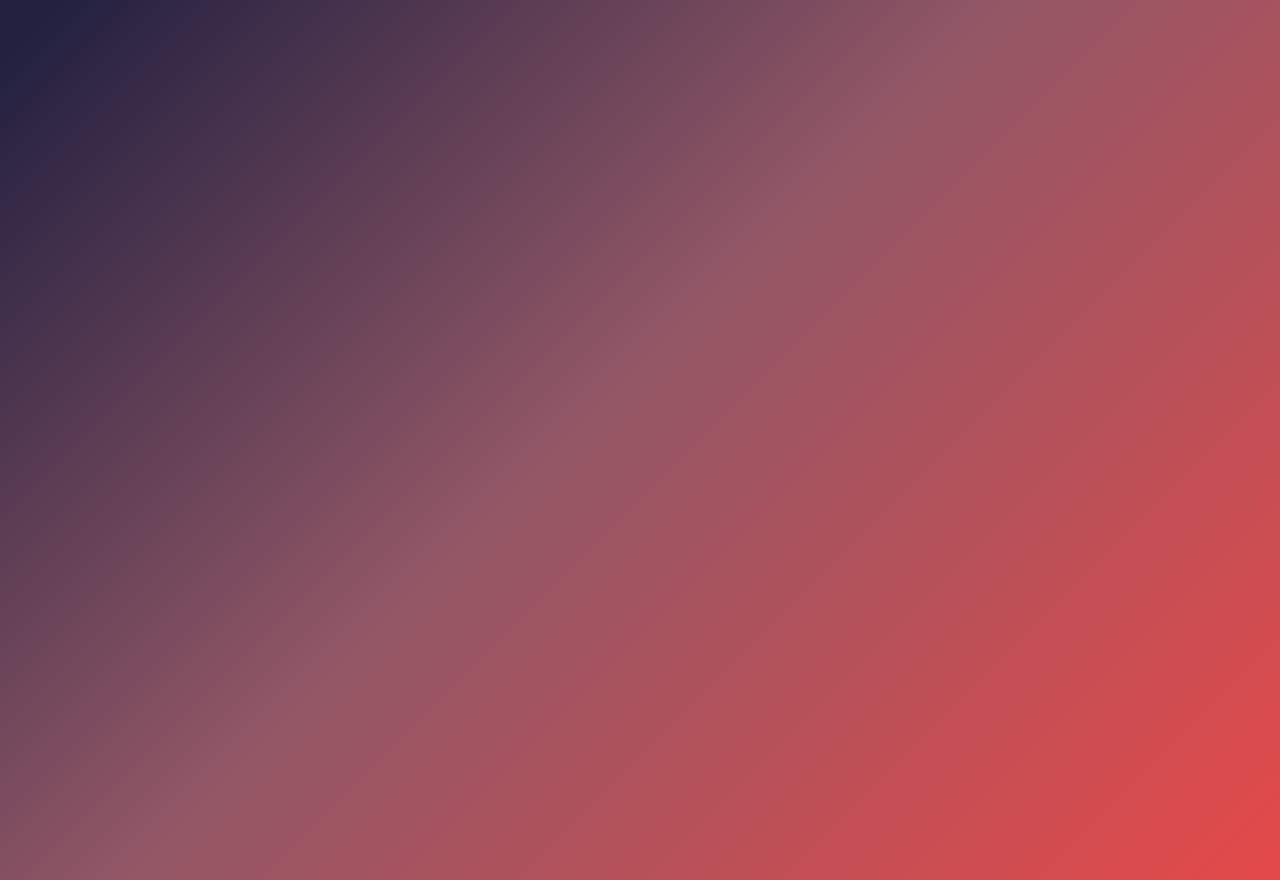
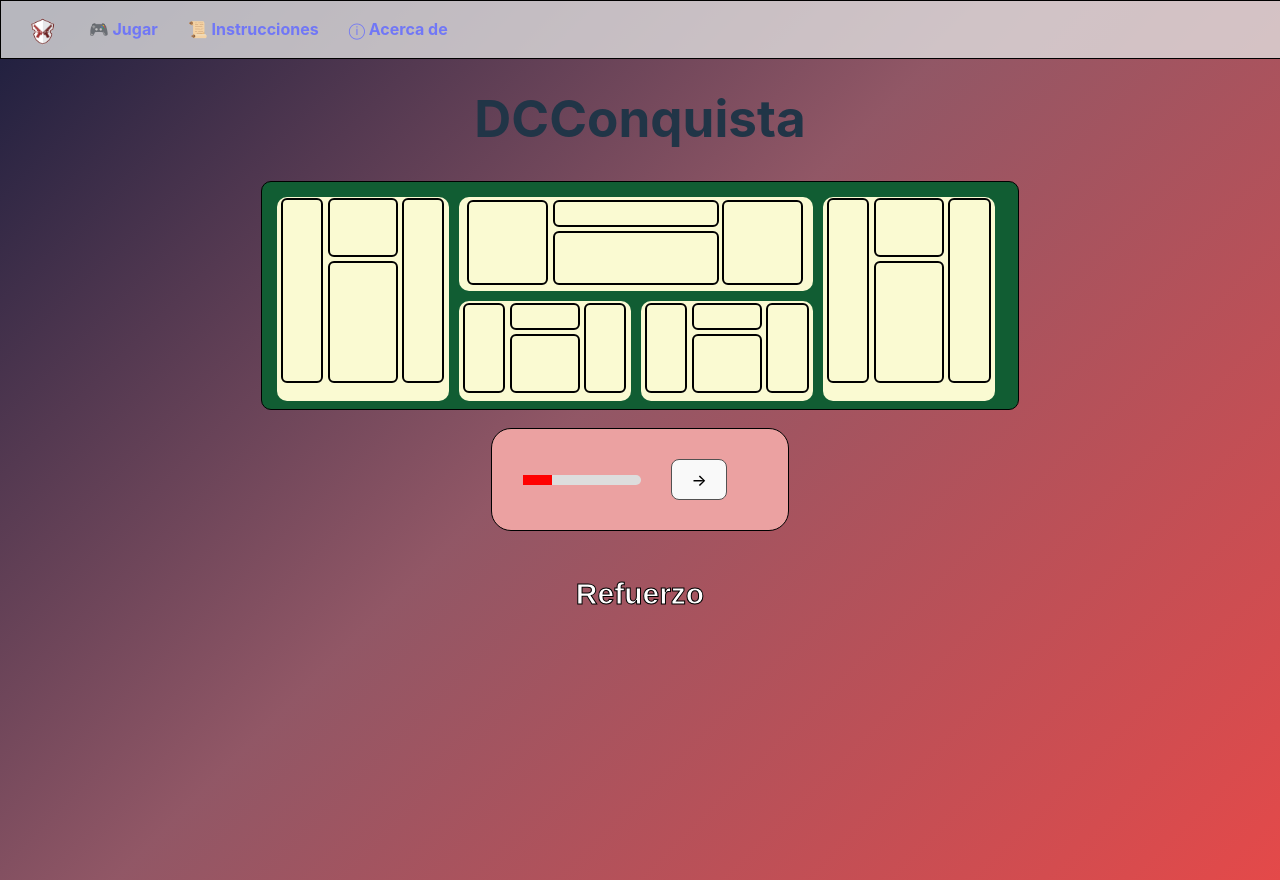
Before and after one commit to drcid98/frontend-web, a React (Vite) app: page /game in a window 1280 px wide. Before the commit this address had no page. Built offline with nearby package versions, Linux system fonts and the light colour scheme.

Commit message:
pocos cambios tablero

```diff
--- a/src/common/Routing.jsx
+++ b/src/common/Routing.jsx
@@ -3,6 +3,7 @@ import Landing from "../pages/Landing";
 import Main from "../pages/Main";
 import About from "../pages/About";
 import Rules from "../pages/Rules";
+import Game from "../pages/Game";
 
 function Routing(){
     return (
@@ -13,6 +14,7 @@ function Routing(){
                 <Route path={'/main'} element={<Main/>}/>
                 <Route path={'/about'} element={<About/>}/>
                 <Route path={'/rules'} element={<Rules/>}/>
+                <Route path={'/game'} element={<Game/>}/>
             </Routes>
         </BrowserRouter>
         </>
--- a/src/game/Board.css
+++ b/src/game/Board.css
@@ -45,5 +45,5 @@
   border: 1px solid black;
   background-color: rgb(17, 93, 51);
   height: 100%;
-    border-radius: 20px;
+  border-radius: 10px;
 }
--- a/src/game/Cell.css
+++ b/src/game/Cell.css
@@ -1,30 +1,26 @@
-.territory1 {
-    grid-area: territory1;
-    transition: outline-color 0.3s ease-in-out;
-  }
 
 .territory1:hover {
-    border-color: red;
-    outline: 3px solid red;
+  border-color: rgba(255, 0, 0, 1);
+  background-color: rgba(255, 0, 0, 0.3);
   z-index: 9999;
 }
 .territory2:hover {
   border-color: rgba(0, 255, 0, 1);
-    outline: 3px solid rgba(0, 255, 0, 1);
+  background-color: rgba(0, 255, 0, 0.3);
   z-index: 9999;
 }
 .territory3:hover {
   border-color: rgba(0, 0, 255, 1);
-    outline: 3px solid rgba(0, 0, 255, 1);
+  background-color: rgba(0, 0, 255, 0.3);
   z-index: 9999;
 }
 .territory4:hover {
   border-color: rgba(0, 255, 255, 1);
-    outline: 3px solid rgba(0, 255, 255, 1);
+  background-color: rgba(0, 255, 255, 0.3);
   z-index: 9999;
 }
 
-  .territory2:hover {
+/* .territory2:hover {
   border-color: rgba(0, 255, 0, 1);
 }
 .territory3:hover {
@@ -32,6 +28,11 @@
 }
 .territory4:hover {
   border-color: rgba(0, 255, 255, 1);
+} */
+
+.territory1 {
+  grid-area: territory1;
+  /* transition: outline-color 0.3s ease-in-out; */
 }
 .territory2 {
   grid-area: territory2;
@@ -49,9 +50,12 @@
   display: grid;
   grid-template-columns: repeat(4, 1fr);
   grid-template-rows: repeat(3, 1fr);
-    gap:0px;
+  gap:4px;
   height: 90%;
-    margin: 2%;
+  margin-top: 1%;
+  margin-bottom: 1%;
+  margin-left: 2%;
+  margin-right: 1%;
   width: 95%;
   align-items: center;
   grid-template-areas:
@@ -66,20 +70,12 @@
   background-color: lightgoldenrodyellow;
   height: 100%;
   width: 100%;
-    margin: 0%;
-    border-radius: 0px;
+  margin-bottom: 1%;
+  margin-top: 1%;
+  margin-left: 1%;
+  margin-right: 1%;
+  border-radius: 6px;
 }
 .territory {
 border: 2px solid black;
 }
-
-
-
-
-
-  .board {
-    border: 1px solid black;
-    background-color: rgb(17, 93, 51);
-    height: 400px;
-    border-radius: 20px;
-  }
--- a/src/game/Phase.css
+++ b/src/game/Phase.css
@@ -41,10 +41,11 @@
   }
 
   .current-phase {
-    color: white;
-    font-weight: bolder;
-    font-size: x-large;
+    font-size: 30px;
+    font-weight: bold;
+    font-family: 'Arial', Helvetica, sans-serif;
+    color: rgb(255, 255, 255);
     -webkit-text-stroke: 1px black;
-    padding: 0px;
+    padding: 10px;
     margin: 0;
   }
--- a/src/game/Phase.jsx
+++ b/src/game/Phase.jsx
@@ -9,7 +9,7 @@ const Phase = () => {
 		setActiveIndex((prevIndex) => (prevIndex + 1));
 	};
 	if (activeIndex === 4){
-        setActiveIndex(3);
+		setActiveIndex(0);
 	}
 	return (
 		<div className="Phase">
--- a/src/game/Territory.jsx
+++ b/src/game/Territory.jsx
@@ -23,7 +23,12 @@ function Territory(props) {
   }
 
   const handleClick = () => {
+    if (!active) {
     setActive(true);
+    }
+    else {
+      setActive(false);
+    }
   };
 
 
--- /dev/null
+++ b/src/pages/Game.css
@@ -0,0 +1,4 @@
+.game-container {
+    aspect-ratio: 10 / 3;
+    height: 100%;
+  }
--- /dev/null
+++ b/src/pages/Game.jsx
@@ -0,0 +1,28 @@
+import React, { useState } from 'react';
+import './Game.css'
+import Layout from '../common/Layout';
+import Board from '../game/Board';
+import Phase from '../game/Phase';
+
+
+function Game() {
+    return (
+        <Layout>
+        <div className="page-contanier">
+          <h1> DCConquista </h1>
+          <div className="game-container">
+            <Board/>
+          </div>
+
+          <Phase/>
+
+
+        </div>
+
+        </Layout>
+      );
+}
+
+
+
+export default Game
--- a/src/pages/Main.jsx
+++ b/src/pages/Main.jsx
@@ -21,7 +21,7 @@ function Main() {
           <div className='options'>
             <div className='buttons'>
             <Button path='/main' label='Jugar' />
-            <Button path='/main' label='Partida rápida' />
+            <Button path='/game' label='Partida rápida' />
             <Button path='/rules' label='Instrucciones' />
             <Button path='/about' label='Acerca de' />
             </div>
```
Lines whose indentation alone changed are shown as unchanged.
